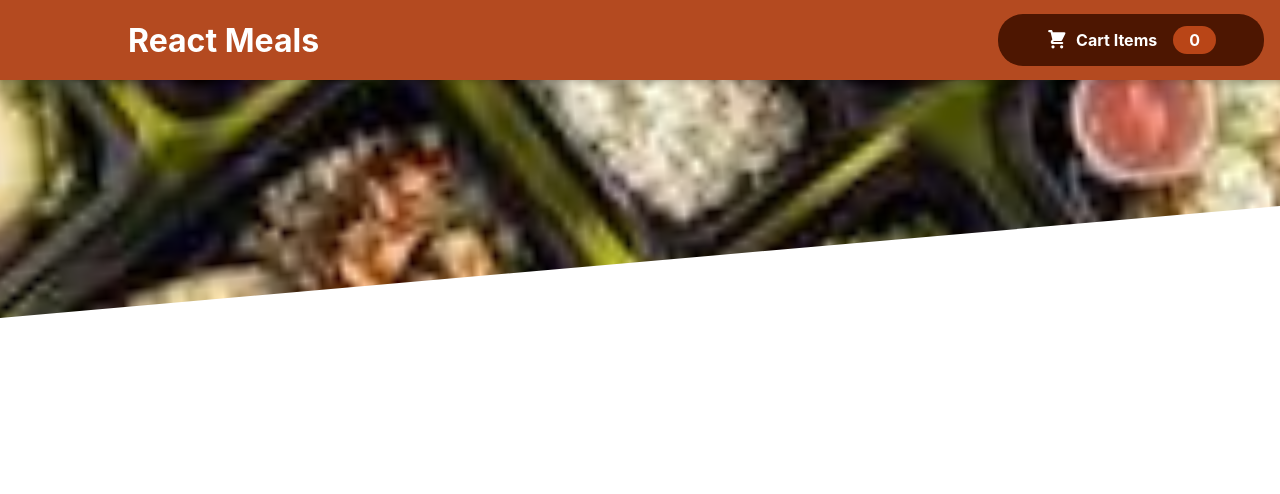
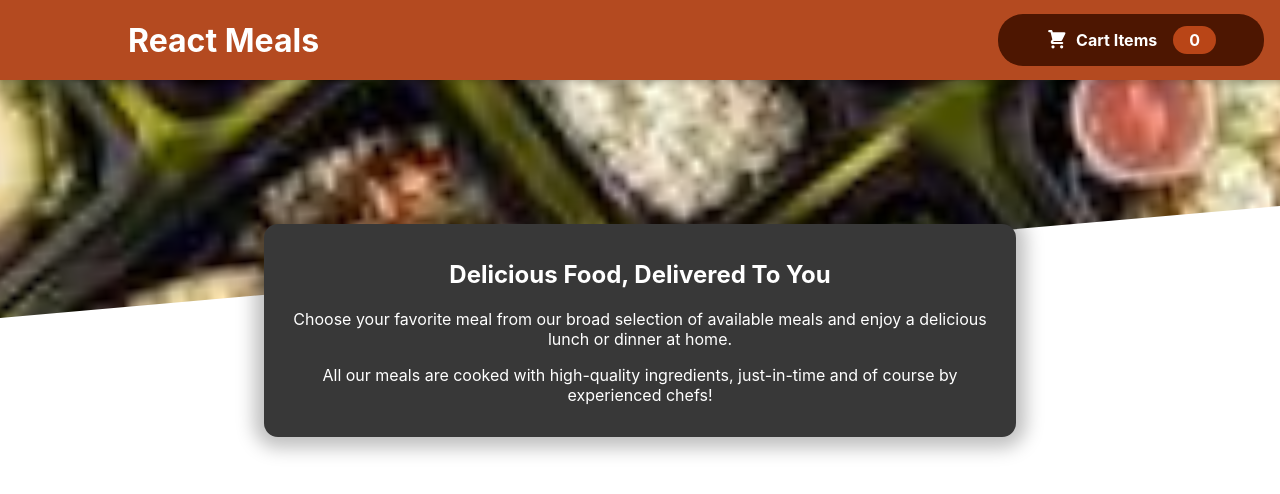
Before and after one commit to Souvik011/ResturentWebsiteApp, a React (Create React App) app: page / in a window 1280 px wide. Shown: the top 494 px of the page. Built offline with nearby package versions, Linux system fonts and the light colour scheme.

Commit message:
Summary Added

```diff
--- a/src/App.js
+++ b/src/App.js
@@ -1,8 +1,16 @@
-import './App.css';
-import Header from './Components/Header/Header';
+import React, { Fragment } from "react";
+
+import "./App.css";
+import Header from "./Components/Header/Header";
+import Description from "./Components/Meals/Description";
 
 function App() {
-  return (<Header />);
+  return (
+    <Fragment>
+      <Header />
+      <Description />
+    </Fragment>
+  );
 }
 
 export default App;
--- /dev/null
+++ b/src/Components/Meals/Description.js
@@ -0,0 +1,19 @@
+import classes from './Description.module.css';
+
+const Description = () => {
+  return (
+    <section className={classes.summary}>
+      <h2>Delicious Food, Delivered To You</h2>
+      <p>
+        Choose your favorite meal from our broad selection of available meals
+        and enjoy a delicious lunch or dinner at home.
+      </p>
+      <p>
+        All our meals are cooked with high-quality ingredients, just-in-time and
+        of course by experienced chefs!
+      </p>
+    </section>
+  );
+};
+
+export default Description;
--- /dev/null
+++ b/src/Components/Meals/Description.module.css
@@ -0,0 +1,13 @@
+.summary {
+    text-align: center;
+    max-width: 45rem;
+    width: 90%;
+    margin: auto;
+    margin-top: -6rem;
+    position: relative;
+    background-color: #383838;
+    color: white;
+    border-radius: 14px;
+    padding: 1rem;
+    box-shadow: 0 1px 18px 10px rgba(0, 0, 0, 0.25);
+  }
```
